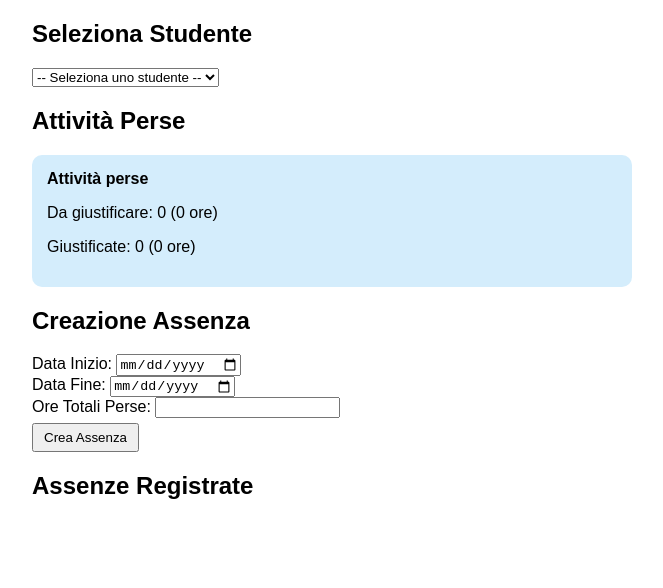
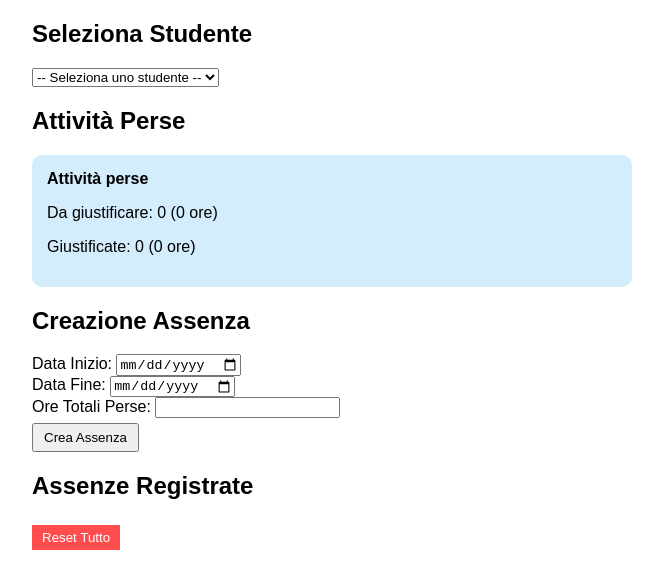
Before and after one commit to FacciaB/IIIIENVIIII, a plain HTML site: page didattica.html in a window 1280 px wide. Shown: the whole page, without its empty margins (308-971 px from the left). Drawn offline with Linux system fonts and the light colour scheme.

Commit message:
Update didattica.html

```diff
--- a/didattica.html
+++ b/didattica.html
@@ -11,6 +11,7 @@
         .assenza { background: #f8d7da; padding: 10px; margin-top: 5px; border-radius: 5px; }
         .giustificata { background: #d4edda !important; }
         .btn { padding: 5px 10px; margin-top: 5px; cursor: pointer; }
+        .btn-reset { background: #ff4d4d; color: white; border: none; }
     </style>
 </head>
 <body onload="caricaDati()">
@@ -62,6 +63,9 @@
 
         <h2>Assenze Registrate</h2>
         <div id="assenze_lista"></div>
+
+        <!-- Pulsante Reset -->
+        <button class="btn btn-reset" onclick="resettaTutto()">Reset Tutto</button>
     </div>
 
     <script>
@@ -153,6 +157,28 @@
             giustificate.textContent = parseInt(giustificate.textContent) + 1;
             ore_giustificate.textContent = parseInt(ore_giustificate.textContent) + orePerse;
         }
+
+        // Funzione per resettare tutto
+        function resettaTutto() {
+            let studente = document.getElementById("studenti").value;
+            if (!studente) {
+                alert("Seleziona uno studente!");
+                return;
+            }
+
+            // Conferma prima di resettare
+            if (confirm("Sei sicuro di voler resettare tutto? Questa azione è irreversibile!")) {
+                // Rimuovi i dati dal localStorage
+                localStorage.removeItem("assenze_" + studente);
+                localStorage.removeItem("da_giustificare_" + studente);
+                localStorage.removeItem("ore_da_giustificare_" + studente);
+                localStorage.removeItem("giustificate_" + studente);
+                localStorage.removeItem("ore_giustificate_" + studente);
+
+                // Ricarica la pagina per visualizzare lo stato iniziale
+                location.reload();
+            }
+        }
     </script>
 </body>
 </html>
```
